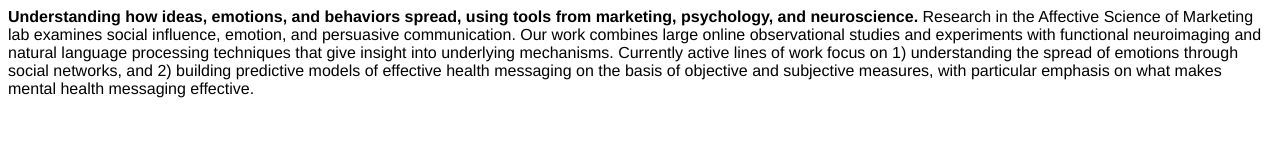
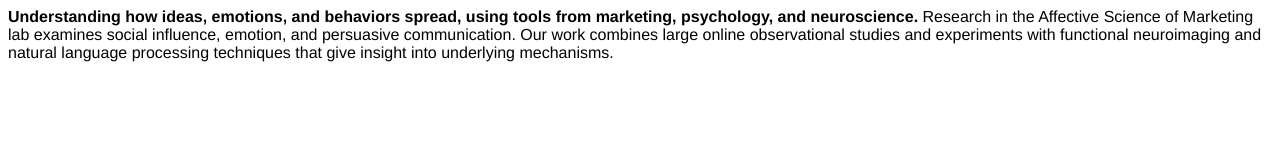
Before and after one commit to asmlab-dore/asmlab-dore.github.io, a plain HTML site: page about.html in a window 1280 px wide. Drawn offline with Linux system fonts and the light colour scheme.

Commit message:
Update about.html

```diff
--- a/about.html
+++ b/about.html
@@ -8,7 +8,6 @@
   </style>
 </head>
 <body>
-<p class="p1"> <b> Understanding how ideas, emotions, and behaviors spread, using tools from marketing, psychology, and neuroscience.</b> Research in the Affective Science of Marketing lab examines social influence, emotion, and persuasive communication. Our work combines large online observational studies and experiments with functional neuroimaging and natural language processing techniques that give insight into underlying mechanisms. Currently active lines of work focus on 1) understanding the spread of emotions through social networks, and 2) building predictive models of effective health messaging
-on the basis of objective and subjective measures, with particular emphasis on what makes mental health messaging effective.</p>
+<p class="p1"> <b> Understanding how ideas, emotions, and behaviors spread, using tools from marketing, psychology, and neuroscience.</b> Research in the Affective Science of Marketing lab examines social influence, emotion, and persuasive communication. Our work combines large online observational studies and experiments with functional neuroimaging and natural language processing techniques that give insight into underlying mechanisms. </p>
 </body>
 </html>
```
